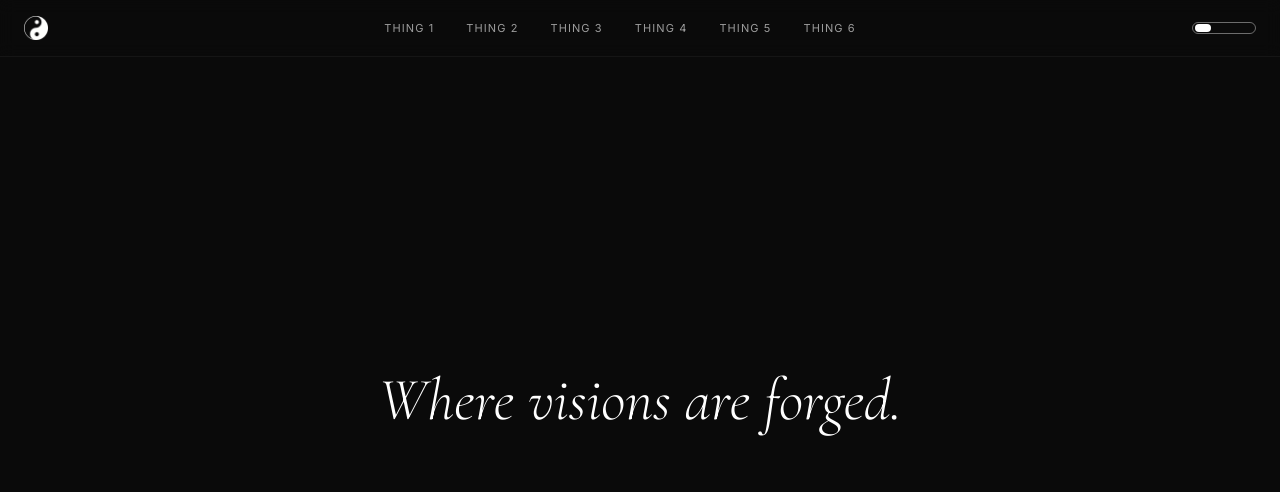
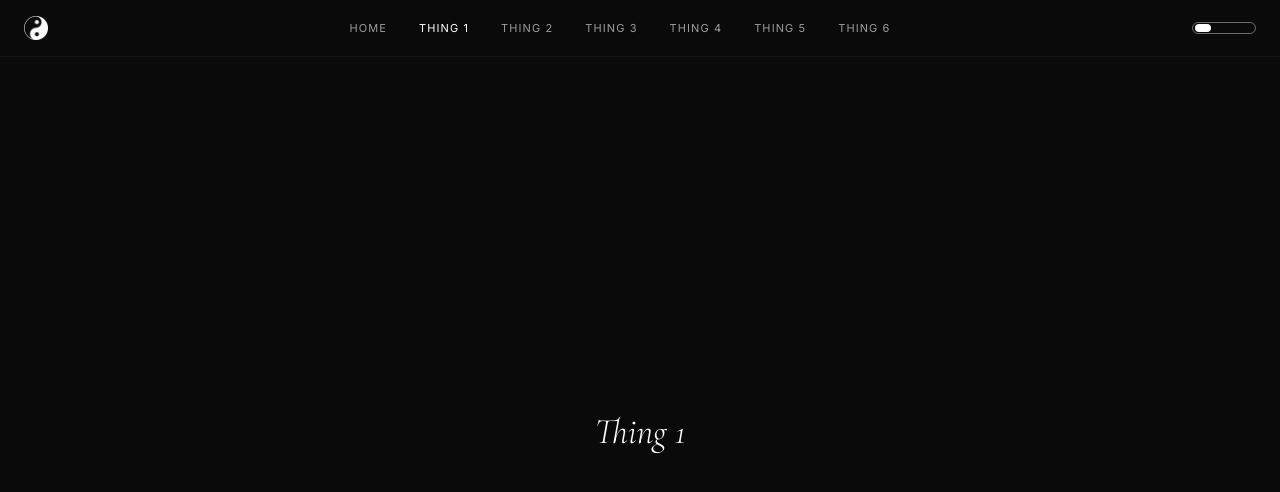
Before and after one commit to mercadogabriel91/zhou, a React (Vite) app: page /thing-1 in a window 1280 px wide. Shown: the top 492 px of the page. Built offline with nearby package versions, Linux system fonts and the light colour scheme.

Commit message:
feat(z-003): implement routes and navigation

```diff
--- a/package.json
+++ b/package.json
@@ -13,6 +13,7 @@
     "@tailwindcss/vite": "^4.2.0",
     "react": "^19.2.0",
     "react-dom": "^19.2.0",
+    "react-router-dom": "^7.13.0",
     "tailwindcss": "^4.2.0"
   },
   "devDependencies": {
--- a/src/App.tsx
+++ b/src/App.tsx
@@ -1,14 +1,18 @@
-import Navbar from './components/Navbar'
+import { Route, Routes } from "react-router-dom";
+import Navbar from "./components/Navbar";
+import { routes } from "./routes";
 
 function App() {
   return (
     <div className="min-h-screen bg-neutral-50 text-neutral-900 dark:bg-neutral-950 dark:text-white">
       <Navbar />
-      <main className="flex items-center justify-center min-h-screen">
-        <h1 className="font-serif text-6xl italic font-light">Where visions are forged.</h1>
-      </main>
+      <Routes>
+        {routes.map(({ path, element }) => (
+          <Route key={path} path={path} element={element} />
+        ))}
+      </Routes>
     </div>
-  )
+  );
 }
 
-export default App
+export default App;
--- a/src/components/Navbar.tsx
+++ b/src/components/Navbar.tsx
@@ -1,6 +1,6 @@
+import { NavLink } from "react-router-dom";
 import { useTheme } from "../contexts/ThemeContext";
-
-const navLinks = ["Thing 1", "Thing 2", "Thing 3", "Thing 4", "Thing 5", "Thing 6"];
+import { routes } from "../routes";
 
 export default function Navbar() {
   const { theme, toggleTheme } = useTheme();
@@ -9,24 +9,30 @@ export default function Navbar() {
   return (
     <header className="fixed top-0 left-0 right-0 z-50 flex items-center justify-between px-6 py-4 bg-white/80 dark:bg-neutral-950/80 backdrop-blur-sm border-b border-neutral-200/80 dark:border-white/5">
       {/* Logo */}
-      <a href="/">
+      <NavLink to="/">
         <img
           src="/src/assets/yin-yang.png"
           alt="Logo"
           className="h-6 w-6 object-contain dark:invert"
         />
-      </a>
+      </NavLink>
 
       {/* Nav links */}
       <nav className="hidden md:flex items-center gap-8">
-        {navLinks.map((link) => (
-          <a
-            key={link}
-            href="#"
-            className="text-[11px] uppercase tracking-widest text-neutral-500 hover:text-neutral-900 dark:text-white/60 dark:hover:text-white transition-colors duration-200"
+        {routes.map(({ path, label }) => (
+          <NavLink
+            key={path}
+            to={path}
+            className={({ isActive }) =>
+              `text-[11px] uppercase tracking-widest transition-colors duration-200 ${
+                isActive
+                  ? "text-neutral-900 dark:text-white"
+                  : "text-neutral-500 hover:text-neutral-900 dark:text-white/60 dark:hover:text-white"
+              }`
+            }
           >
-            {link}
-          </a>
+            {label}
+          </NavLink>
         ))}
       </nav>
 
--- a/src/main.tsx
+++ b/src/main.tsx
@@ -1,13 +1,16 @@
-import { StrictMode } from 'react'
-import { createRoot } from 'react-dom/client'
-import './index.css'
-import App from './App.tsx'
-import { ThemeProvider } from './contexts/ThemeContext'
+import { StrictMode } from "react";
+import { createRoot } from "react-dom/client";
+import { BrowserRouter } from "react-router-dom";
+import "./index.css";
+import App from "./App.tsx";
+import { ThemeProvider } from "./contexts/ThemeContext";
 
-createRoot(document.getElementById('root')!).render(
+createRoot(document.getElementById("root")!).render(
   <StrictMode>
     <ThemeProvider>
-      <App />
+      <BrowserRouter>
+        <App />
+      </BrowserRouter>
     </ThemeProvider>
   </StrictMode>,
-)
+);
--- /dev/null
+++ b/src/pages/Home.tsx
@@ -0,0 +1,7 @@
+export default function Home() {
+  return (
+    <main className="flex items-center justify-center min-h-screen">
+      <h1 className="font-serif text-6xl italic font-light">Where visions are forged.</h1>
+    </main>
+  );
+}
--- /dev/null
+++ b/src/pages/Page.tsx
@@ -0,0 +1,11 @@
+type PageProps = {
+  title: string;
+};
+
+export default function Page({ title }: PageProps) {
+  return (
+    <main className="flex items-center justify-center min-h-screen pt-16">
+      <h1 className="font-serif text-4xl italic font-light">{title}</h1>
+    </main>
+  );
+}
--- /dev/null
+++ b/src/routes.tsx
@@ -0,0 +1,19 @@
+import type { ReactNode } from "react";
+import Home from "./pages/Home";
+import Page from "./pages/Page";
+
+export type RouteConfig = {
+  path: string;
+  label: string;
+  element: ReactNode;
+};
+
+export const routes: RouteConfig[] = [
+  { path: "/", label: "Home", element: <Home /> },
+  { path: "/thing-1", label: "Thing 1", element: <Page title="Thing 1" /> },
+  { path: "/thing-2", label: "Thing 2", element: <Page title="Thing 2" /> },
+  { path: "/thing-3", label: "Thing 3", element: <Page title="Thing 3" /> },
+  { path: "/thing-4", label: "Thing 4", element: <Page title="Thing 4" /> },
+  { path: "/thing-5", label: "Thing 5", element: <Page title="Thing 5" /> },
+  { path: "/thing-6", label: "Thing 6", element: <Page title="Thing 6" /> },
+];
```
Also changed, not shown: 1 other file (tests, documents, lock files or other folders).
